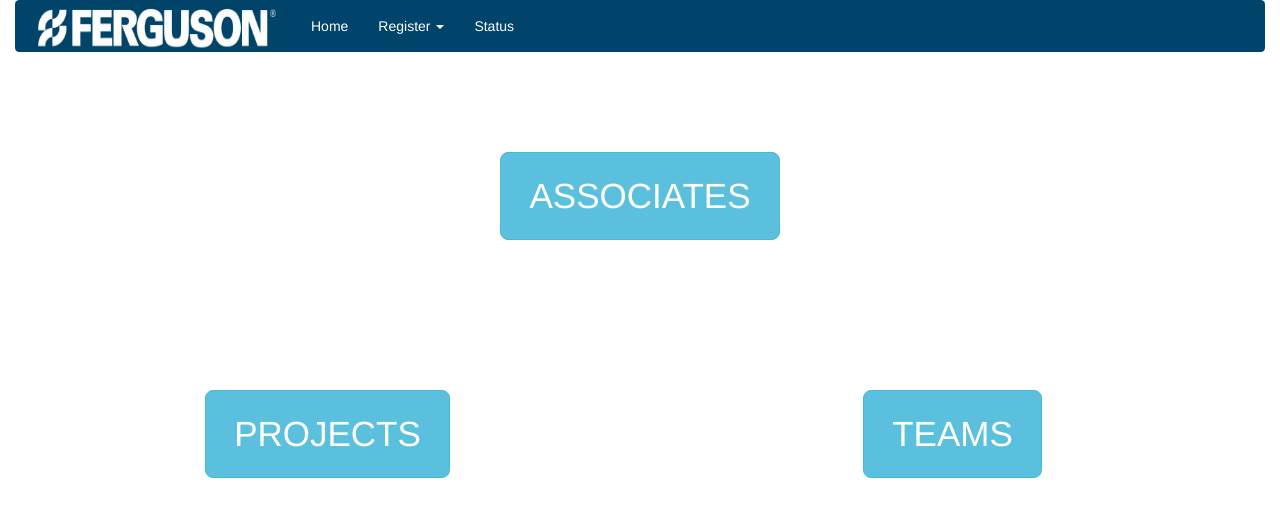
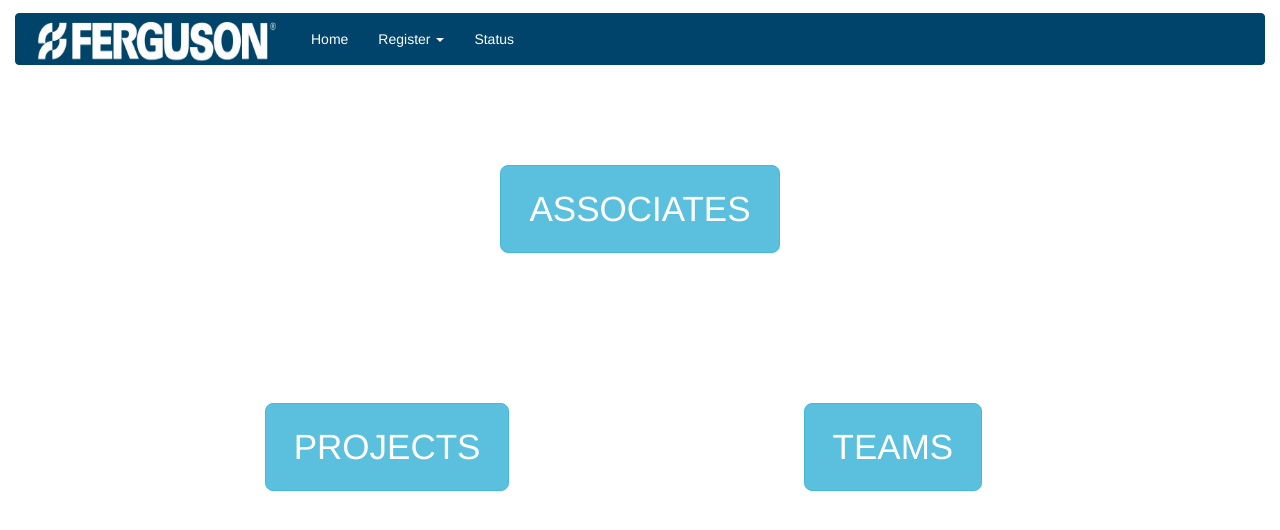
Before and after one commit to ShammyE/agileTeam, a website: page app/index.html in a window 1280 px wide. Drawn offline with nearby package versions, Linux system fonts and the light colour scheme; some packages are replaced by stand-ins of ours; files that its build step writes are made by us from their sources.

Commit message:
Style Changes added to index.htma

```diff
--- a/app/index.html
+++ b/app/index.html
@@ -16,7 +16,12 @@
   <link rel="stylesheet" href="styles/main.css">
   <!-- endbuild -->
 
-  <nav class="navbar navbar-default" role="navigation" >
+
+</head>
+
+
+<body class="container-fluid " style = "margin-top: 1%">
+  <nav class="navbar navbar-default"  role="navigation" >
     <div class="navbar-header">
       <button type="button" class="navbar-toggle" data-toggle="collapse" data-target=".navbar-ex1-collapse">
           <span class="sr-only">Toggle navigation</span>
@@ -52,13 +57,10 @@
       </ul>
     </div>
   </nav>
-</head>
-
-<body class="container-fluid ">
-
-
+<div class="col-lg-10 col-lg-offset-1">
 
   <div ng-view>
+  </div>
 
   </div>
 
```
